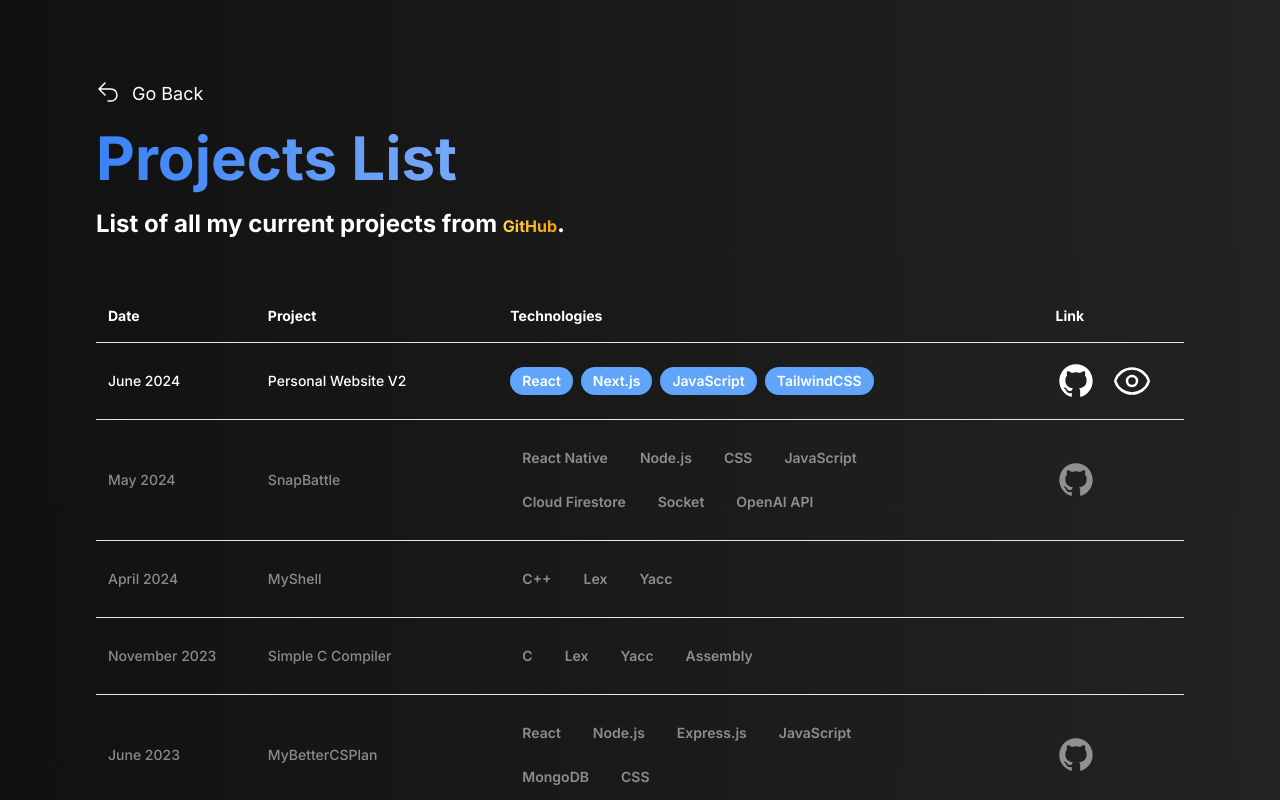
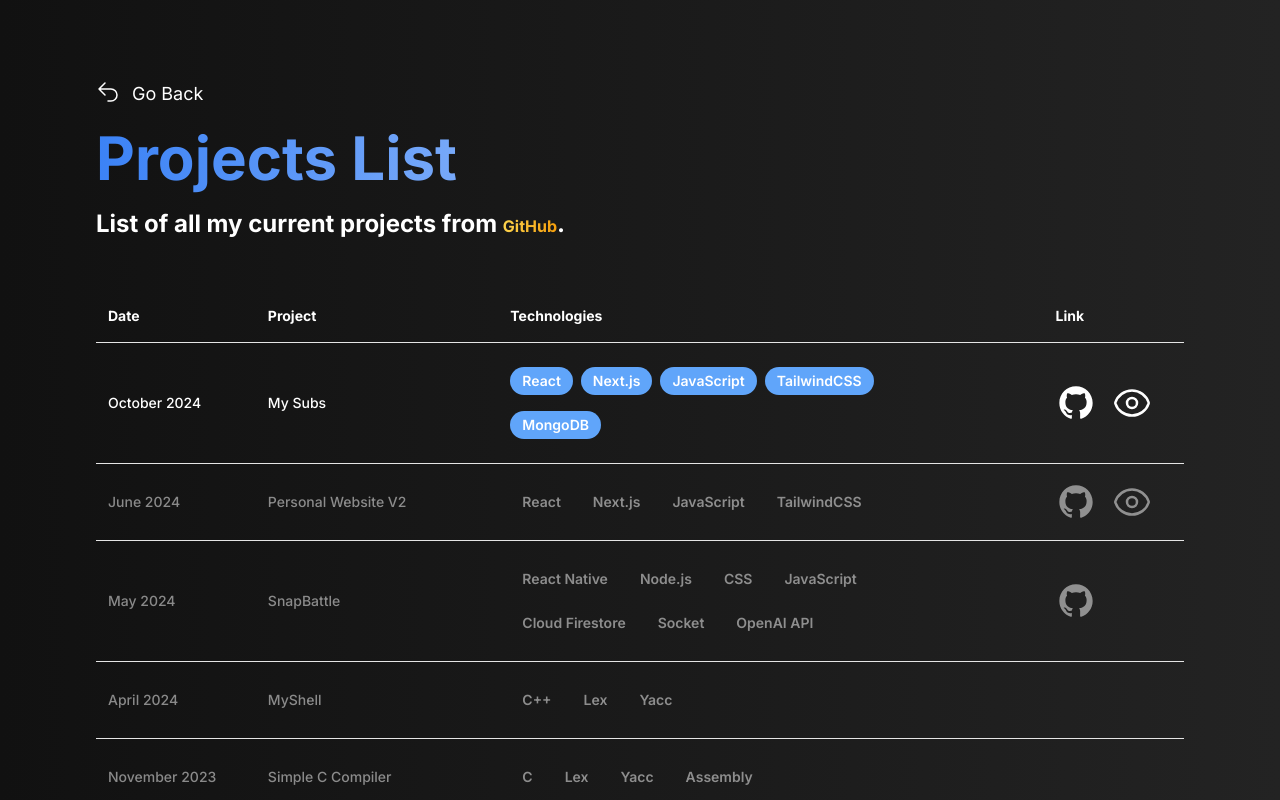
Before and after one commit to alesgsanudoo/Personal-Website, a Next.js app in the folder frontend/: page /projects in a window 1280 px wide. Shown: the top 800 px of the page. Built offline with nearby package versions, Linux system fonts and the light colour scheme; what @codaworks/react-glow would draw is missing.

Commit message:
Added new project

```diff
--- a/frontend/app/page.js
+++ b/frontend/app/page.js
@@ -136,7 +136,7 @@ export default function Home() {
             link: 'https://www.alesgsanudoo.com/'
         },
         {
-            imageUrl: 'https://camo.githubusercontent.com/e90b9174d66add0b2211af7d438331882bb4764317741cddc2b44517b15c6fdb/68747470733a2f2f696d6775722e636f6d2f6a79674c6d39442e706e67',
+            imageUrl: 'https://camo.githubusercontent.com/278a4560e6139573c604cfdd07fa949c90a120256a6e6bffdf536e051791da10/68747470733a2f2f696d6775722e636f6d2f6a79674c6d39442e706e67',
             imageOptions: 'object-cover',
             date: 'May 2024',
             Name: 'SnapBattle',
@@ -145,7 +145,7 @@ export default function Home() {
             link: 'https://github.com/CSGrinders/SnapBattle'
         },
         {
-            imageUrl: 'https://camo.githubusercontent.com/587d48b8e6f19d1e562c4e8510dce16471229914ec9f362d4ae14f5613cf42ae/68747470733a2f2f692e696d6775722e636f6d2f375a4b6d6d57432e706e67',
+            imageUrl: 'https://camo.githubusercontent.com/8f6e1cb939f95cf6db1dcee1cd1cfead1e2909670482993cdd9406f317f974f2/68747470733a2f2f692e696d6775722e636f6d2f375a4b6d6d57432e706e67',
             imageOptions: 'object-cover object-left',
             date: 'June 2023',
             Name: 'MyBetterCSPlan',
--- a/frontend/app/projects/projects.js
+++ b/frontend/app/projects/projects.js
@@ -16,6 +16,13 @@ export default function Project() {
     };
 
     const projectsItems = [
+        {
+            date: 'October 2024',
+            Name: 'My Subs',
+            tech: ['React', 'Next.js', 'JavaScript', 'TailwindCSS', 'MongoDB'],
+            link: 'https://github.com/alesgsanudoo/mySubs',
+            view: 'https://mysubs.alesgsanudoo.com/',
+        },
         {
             date: 'June 2024',
             Name: 'Personal Website V2',
```
